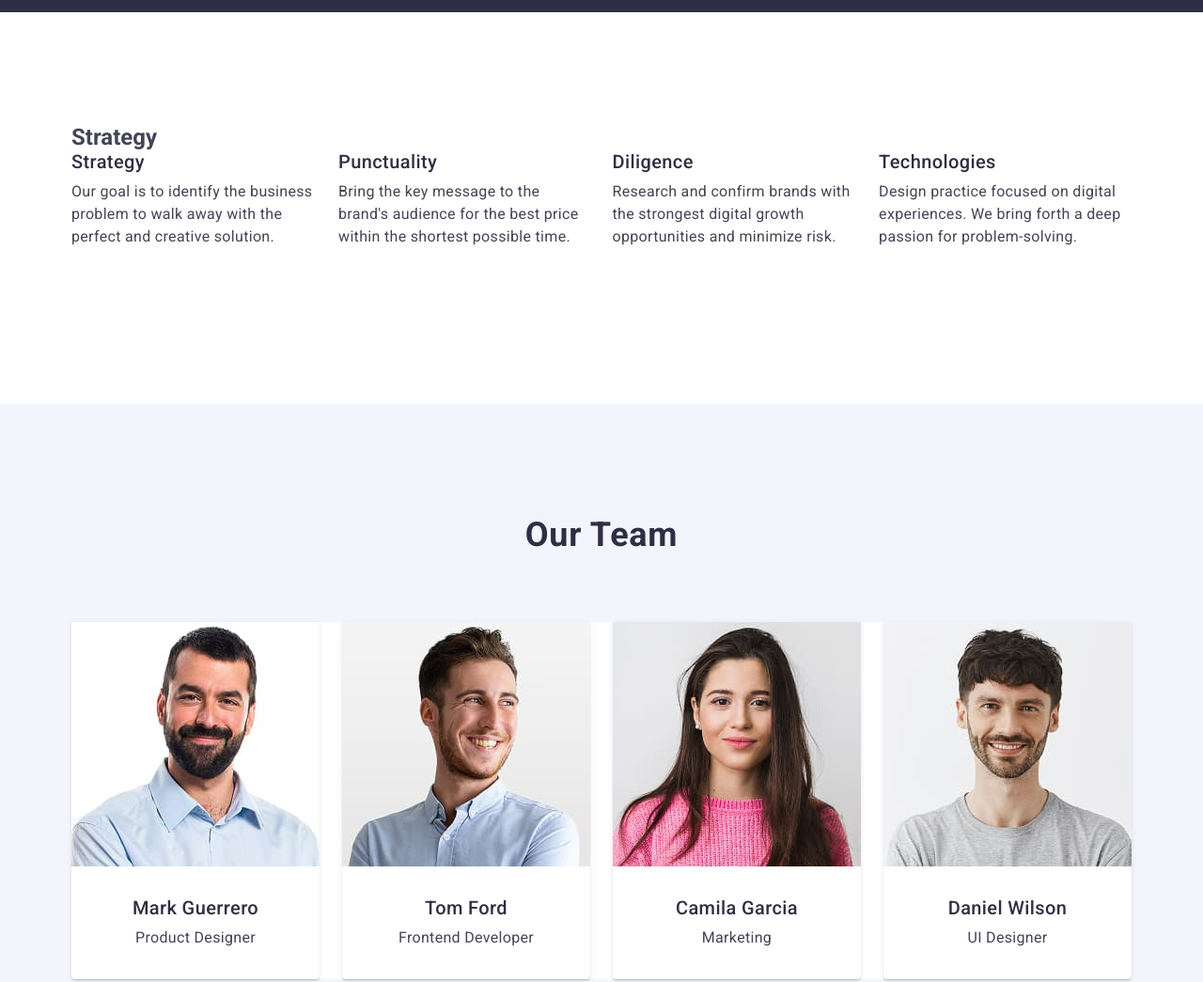
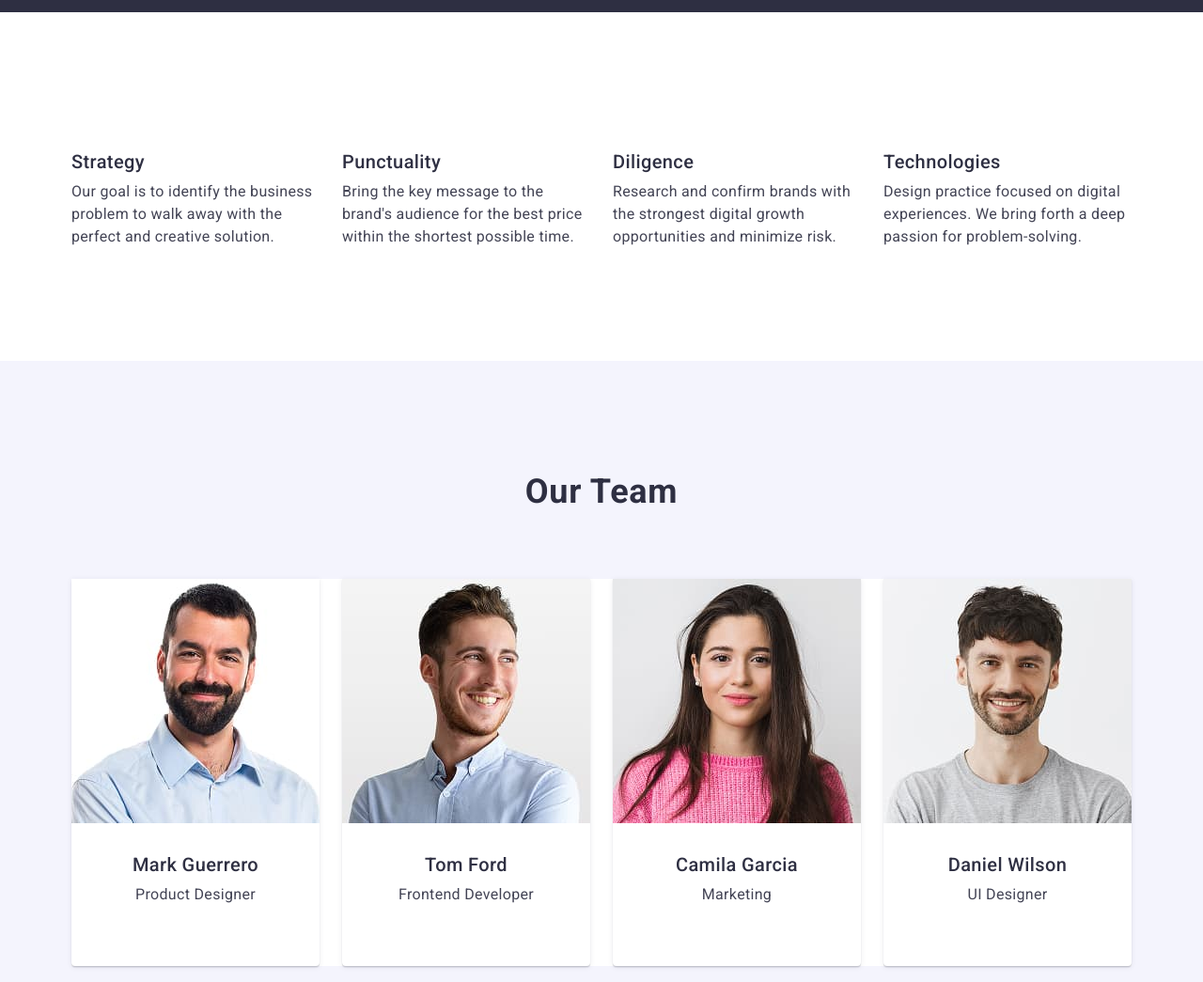
Before and after one commit to Serhii-Sidorkin18/goit-markup-hw-03, a plain HTML site: page index.html in a window 1280 px wide. Shown: the part 660-1705 px from the top of the page at 94% size. Drawn offline with nearby package versions, Linux system fonts and the light colour scheme.

Commit message:
add style

```diff
--- a/css/style.css
+++ b/css/style.css
@@ -150,9 +150,16 @@ border-radius: 4px
     background-color: #404bbf;
 }
 
-.strategy-container {
-    padding-top: 120px;
-    padding-bottom: 166px;
+.strategy {
+    padding: 120px 0 ;
+}
+
+.strategy-title {
+    visibility: hidden;
+}
+
+.strategy-item {
+    width: calc((100% - 72px) / 4);
 }
 
 .strategy-list {
@@ -165,7 +172,7 @@ font-size: 20px;
 line-height: 1.2;
 letter-spacing: 0.02em;
 color: #2e2f42;
-padding-bottom: 8px;
+margin-bottom: 8px;
 }
 
 .strategy-text {
@@ -180,12 +187,9 @@ color: #434455;
 
 .team {
     background-color: #f4f4fd;
+    padding: 120px 0 ;
 }
 
-.team-container {
-    padding-top: 120px;
-    padding-bottom: 120px;
-}
 
 .team-title {
     font-weight: 700;
@@ -202,7 +206,9 @@ margin-bottom: 72px;
     background-color: #FFFFFF;
     display: flex;
     gap: 24px;
-    justify-content: center;
+}
+.item-container {
+    padding: 32px 0;
 }
 .team-item-title {
 font-weight: 500;
@@ -215,15 +221,11 @@ margin-bottom: 8px;
 }
 .team-item {
     background-color: #FFFFFF;
+    width: calc((100% - 72px) / 4);
     border-radius: 0 0 4px 4px;
-    width: calc((100% - 72px) / 4);
     box-shadow: 0 2px 1px 0 rgba(46, 47, 66, 0.08), 0 1px 1px 0 rgba(46, 47, 66, 0.16), 0 1px 6px 0 rgba(46, 47, 66, 0.08);
 }
 
-
-.img-item {
-    margin-bottom: 32px;
-}
 
 .team-text {
 font-size: 16px;
--- a/index.html
+++ b/index.html
@@ -81,29 +81,34 @@
 
             <ul class="team-list">
                 <li class="team-item">
+
+
+                    <img src="./images/img1.jpg" class="img-item" alt="Mark" width="264" height="260">
                     <div class="item-container">
-                    <img src="./images/img1.jpg" class="img-item" alt="Mark" width="264" height="260">
                     <h3 class="team-item-title">Mark Guerrero</h3>
                       <p class="team-text">Product Designer</p>
                     </div>
                 </li>
                 <li class="team-item">
+
+                    <img src="./images/img2.jpg" class="img-item" alt="Tom" width="264" height="260">
                     <div class="item-container">
-                    <img src="./images/img2.jpg" class="img-item" alt="Tom" width="264" height="260">
                     <h3 class="team-item-title">Tom Ford</h3>
                     <p class="team-text">Frontend Developer</p>
                 </div>
                 </li>
                 <li class="team-item">
+
+                    <img src="./images/img3.jpg" class="img-item" alt="Camila" width="264" height="260">
                     <div class="item-container">
-                    <img src="./images/img3.jpg" class="img-item" alt="Camila" width="264" height="260">
                     <h3 class="team-item-title">Camila Garcia</h3>
                     <p class="team-text">Marketing</p>
                 </div>
                 </li>
                 <li class="team-item">
+
+                    <img src="./images/img4.jpg" class="img-item" alt="Daniel" width="264" height="260">
                     <div class="item-container">
-                    <img src="./images/img4.jpg" class="img-item" alt="Daniel" width="264" height="260">
                     <h3 class="team-item-title">Daniel Wilson</h3>
                     <p class="team-text">UI Designer</p>
                 </div>
```
